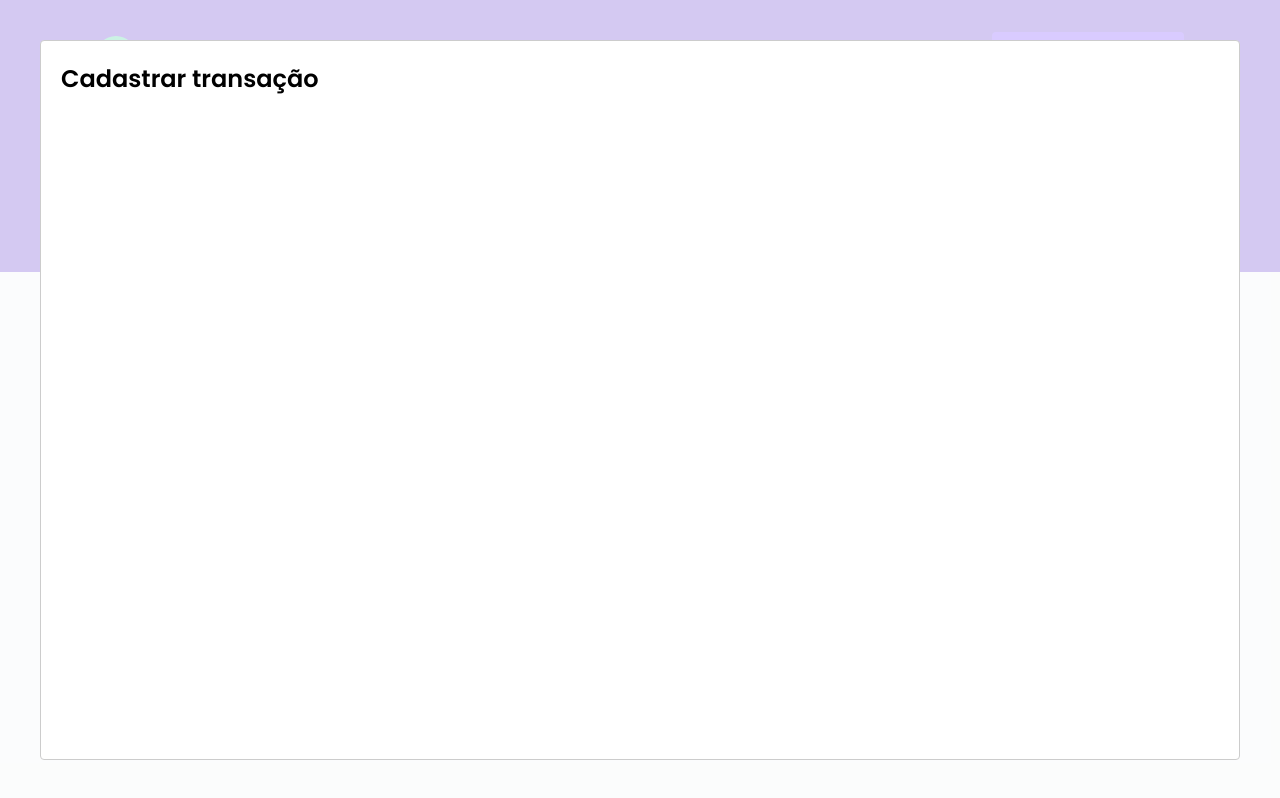
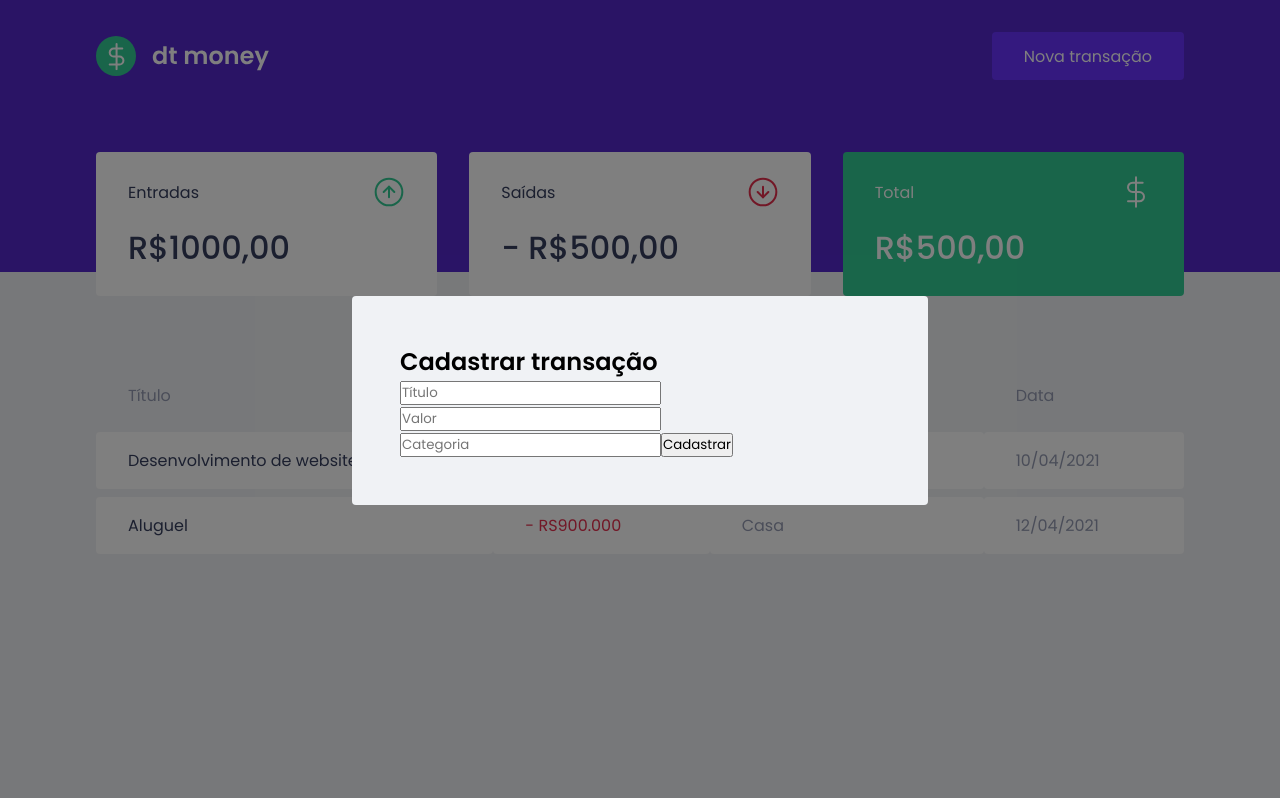
Before and after one commit to thalestestoni/ignite-dtmoney, a React (Create React App) app: page / in a window 1280 px wide. Both pictures are taken after a click on the button "Nova transação". Built offline with nearby package versions, Linux system fonts and the light colour scheme; no server answers; what miragejs would draw is missing.

Commit message:
Estrutura do formulário de nova transação

```diff
--- a/src/components/NewTransactionModal/index.tsx
+++ b/src/components/NewTransactionModal/index.tsx
@@ -1,4 +1,5 @@
 import Modal from 'react-modal';
+import { Container } from './styles';
 
 interface NewTransactionModalProps {
     isOpen: boolean;
@@ -10,8 +11,29 @@
         <Modal
             isOpen={isOpen}
             onRequestClose={onRequestClose}
+            overlayClassName="react-modal-overlay"
+            className="react-modal-content"
         >
-            <h2>Cadastrar transação</h2>
+            <Container>
+                <h2>Cadastrar transação</h2>
+
+                <input
+                    placeholder="Título"
+                />
+
+                <input
+                    type="number"
+                    placeholder="Valor"
+                />
+
+                <input
+                    placeholder="Categoria"
+                />
+
+                <button type="submit">
+                    Cadastrar
+                </button>
+            </Container>
         </Modal>
     );
 }
--- a/src/components/NewTransactionModal/styles.ts
+++ b/src/components/NewTransactionModal/styles.ts
@@ -1,3 +1,3 @@
 import styled from 'styled-components';
 
-export const Container = styled.div``;
+export const Container = styled.form``;
--- a/src/styles/global.ts
+++ b/src/styles/global.ts
@@ -54,4 +54,27 @@
         opacity: 0.6;
         cursor: not-allowed;
     }
+
+    .react-modal-overlay {
+        background: rgba(0, 0, 0, 0.5);
+
+        position: fixed;
+        top: 0;
+        bottom: 0;
+        right: 0;
+        left: 0;
+
+        display: flex;
+        align-items: center;
+        justify-content: center;
+    }
+
+    .react-modal-content {
+        width: 100%;
+        max-width: 576px;
+        background: var(--background);
+        padding: 3rem;
+        position: relative;
+        border-radius: 0.25rem;
+    }
 `
```
